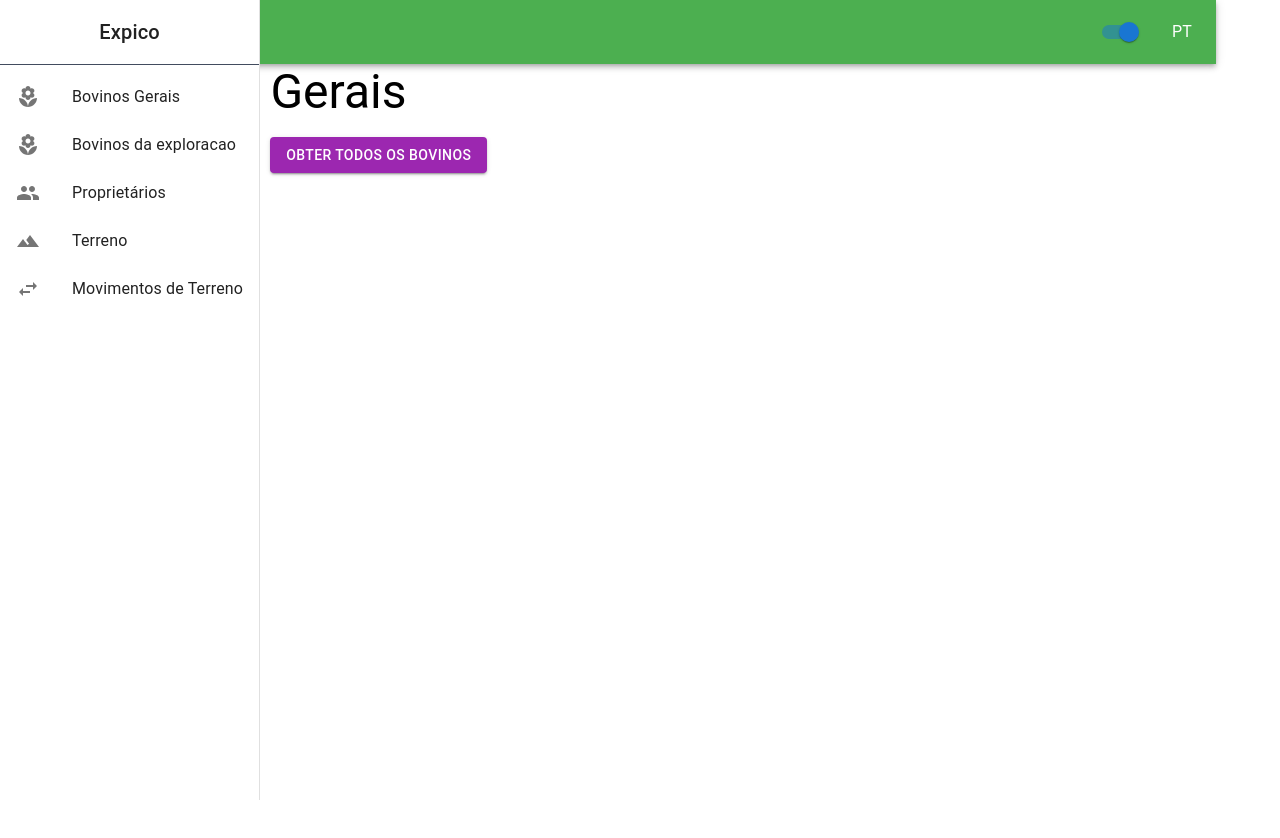
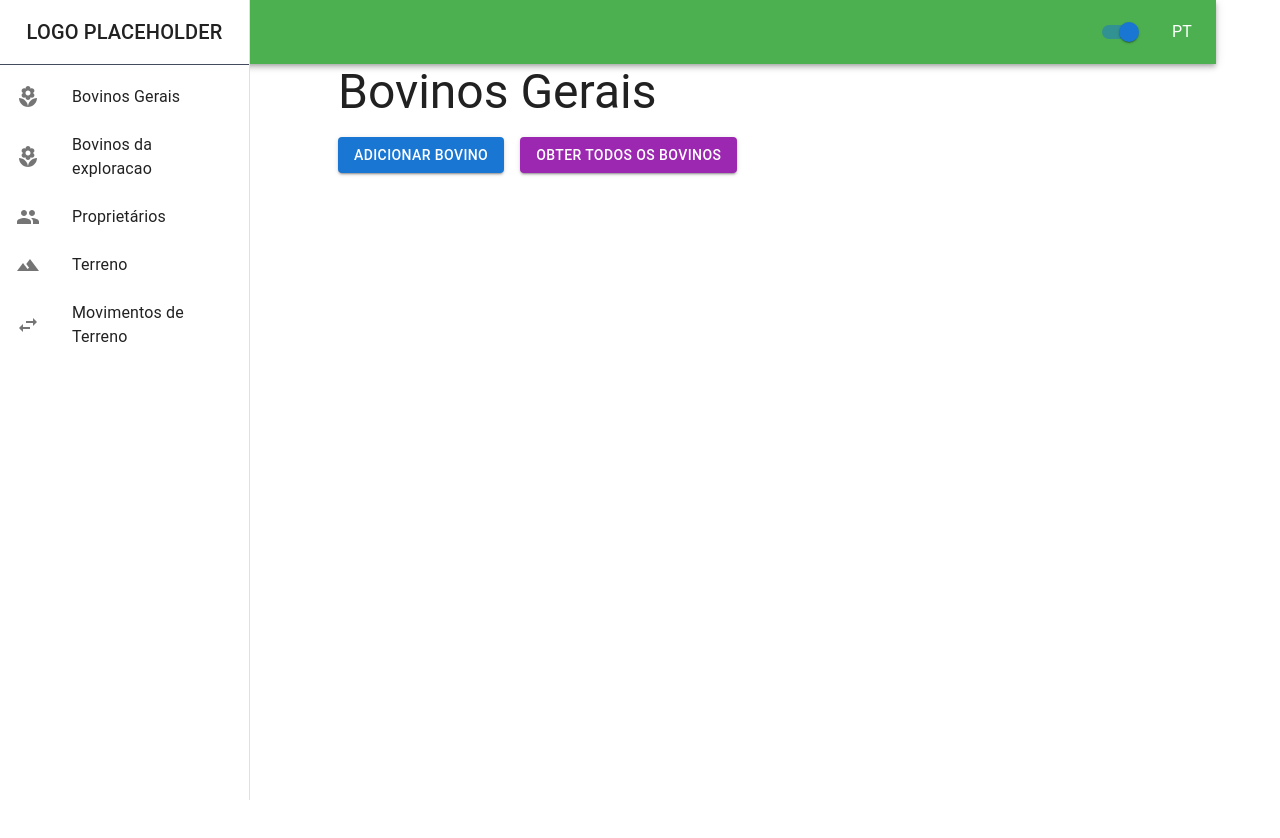
Before and after one commit to danielrjorge/expico, a React (Create React App) app in the folder frontend/: page / in a window 1280 px wide. Shown: the top 838 px of the page. Before the commit the page ends 800 px from the top, so only its background shows below. Built offline with nearby package versions, Linux system fonts and the light colour scheme.

Commit message:
added flex boxes to some components, continued imporoving the frontend. Removed unused artifacts from my previous attempt

```diff
--- a/frontend/src/App.js
+++ b/frontend/src/App.js
@@ -1,19 +1,25 @@
 import React from 'react';
 import { BrowserRouter as Router, Routes, Route } from 'react-router-dom';
-import { Container } from '@mui/material';
+import { Box, Container } from '@mui/material';
 import Main from './pages/Main';
 import AddBovine from './pages/AddBovine';
 import { LanguageProvider } from './contexts/LanguageContext';
+import CssBaseline from '@mui/material/CssBaseline';
+import CustomAppBar from './components/CustomAppbar';
 
 const App = () => (
   <LanguageProvider>
+    <CssBaseline />
     <Router>
       <Container>
+        <Box sx={{display:"flex", flexDirection: "column"}}>
+        <CustomAppBar />
         <Routes>
           <Route path="/" element={<Main />} />
           <Route path="/add-bovine" element={<AddBovine />} />
           {/* Define other routes here */}
         </Routes>
+        </Box>
       </Container>
     </Router>
   </LanguageProvider>
--- a/frontend/src/components/CustomAppbar.js
+++ b/frontend/src/components/CustomAppbar.js
@@ -8,6 +8,7 @@ const CustomAppBar = () => {
     const { language } = useLanguage();
 
     return (
+      <Box sx={{display: "flex", flexDirection: "column"}}>
         <AppBar position="static" sx={{ backgroundColor: language === 'en' ? 'default' : '#4caf50' }}>
         <Toolbar>
           <Typography variant="h6" sx={{ flexGrow: 1 }}>
@@ -18,6 +19,7 @@ const CustomAppBar = () => {
           </Box>
         </Toolbar>
       </AppBar>
+      </Box>
     );
   };
 
--- a/frontend/src/components/Sidebar.js
+++ b/frontend/src/components/Sidebar.js
@@ -4,11 +4,9 @@ import CowIcon from '@mui/icons-material/LocalFlorist';
 import OwnerIcon from '@mui/icons-material/People';
 import LandIcon from '@mui/icons-material/Terrain';
 import MovementIcon from '@mui/icons-material/SwapHoriz';
-import useStyles from '../styles/sidebarStyles';
 import { useLanguage } from '../contexts/LanguageContext';
 
 const Sidebar = ({ onSelect }) => {
-  const classes = useStyles();
   const { translations } = useLanguage();
 
   const menuItems = [
@@ -19,25 +17,29 @@ const Sidebar = ({ onSelect }) => {
     { key: 'landMovements', icon: <MovementIcon />, text: translations.landMovements },
   ];
 
+  const drawerWidth = 250;
+
   return (
+
     <Drawer
       variant="permanent"
-      className={classes.drawer}
-      classes={{
-        paper: classes.drawerPaper,
-      }}
+      sx={{
+          width: drawerWidth,
+          flexShrink: 0,
+          [`& .MuiDrawer-paper`]: { width: drawerWidth, boxSizing: 'border-box' },
+        }}
     >
       <Box sx={{ display: 'flex', alignItems: 'center', justifyContent: 'center', padding: 2 }}>
-        <Typography variant="h6" className={classes.expicoText}>
-          Expico
+        <Typography variant="h6">
+          LOGO PLACEHOLDER
         </Typography>
       </Box>
       <Divider sx={{ backgroundColor: '#4B566B' }} />
       <List>
         {menuItems.map((item) => (
-          <ListItemButton key={item.key} onClick={() => onSelect(item.key)} className={classes.listItem}>
-            <ListItemIcon className={classes.listItemIcon}>{item.icon}</ListItemIcon>
-            <ListItemText primary={item.text} className={classes.listItemText} />
+          <ListItemButton key={item.key} onClick={() => onSelect(item.key)}>
+            <ListItemIcon >{item.icon}</ListItemIcon>
+            <ListItemText primary={item.text} />
           </ListItemButton>
         ))}
       </List>
--- a/frontend/src/pages/AddBovine.js
+++ b/frontend/src/pages/AddBovine.js
@@ -10,7 +10,6 @@ import {
 } from "@mui/material";
 import { useNavigate } from "react-router-dom";
 import { addBovine } from "../services/api/api";
-import CustomAppBar from "../components/CustomAppbar";
 import { useLanguage } from "../contexts/LanguageContext";
 const AddBovine = () => {
   const navigate = useNavigate();
@@ -25,6 +24,8 @@ const AddBovine = () => {
   const [mothersCode, setMothersCode] = useState("");
   const [fathersCode, setFathersCode] = useState("");
   const [lastKnownOwnerNif, setLastKnownOwnerNif] = useState(0);
+
+  const [errorDate, setErrorDate] = useState(false);
 
   const [alert, setAlert] = useState({ type: "", message: "" });
 
@@ -86,22 +87,37 @@ const AddBovine = () => {
     },
   ];
 
+  const today = new Date();
+
+  const handleErrorDate = () => {
+    setErrorDate(new Date(bovineBirthDate) >= today);
+  }
+
   const handleSubmit = async (e) => {
     e.preventDefault();
     try {
       const data = {
-        bovineCode: bovineCode,
-        bovineBreed: bovineBreed,
-        bovineColor: bovineColor,
-        bovineGender: bovineGender,
-        bovineBirthDate: bovineBirthDate,
-        bovineStatus: bovineStatus,
-        bovineName: bovineName,
-        mothersCode: mothersCode,
-        fathersCode: fathersCode,
-        lastKnownOwnerNif: lastKnownOwnerNif,
+        'bovineCode': bovineCode,
+        'bovineBreed': bovineBreed,
+        'bovineColor': bovineColor,
+        'bovineGender': bovineGender,
+        'bovineBirthDate': bovineBirthDate,
+        'bovineStatus': bovineStatus,
+        'bovineName': bovineName,
+        'mothersCode': mothersCode,
+        'fathersCode': fathersCode,
+        'lastKnownOwnerNif': lastKnownOwnerNif,
       };
-      const response = await addBovine(data);
+
+      if (errorDate) {
+        setAlert({
+          type: "warning",
+          message: "Birth date is incorrect!",
+        });
+        return;
+      }
+
+      await addBovine(data);
       setAlert({
         type: "success",
         message: translations.bovineAddedSuccessfully,
@@ -114,7 +130,6 @@ const AddBovine = () => {
 
   return (
     <Container>
-      <CustomAppBar />
       <Box sx={{ mt: 3 }}>
         <Typography variant="h4" gutterBottom>
           {translations.addBovine}
@@ -219,13 +234,16 @@ const AddBovine = () => {
             <TextField
               label={translations.bovineBirthDate}
               name={translations.bovineBirthDate}
-              value={bovineBirthDate}
+              defaultValue=""
               onChange={(e) => {
                 setBovineBirthDate(e.target.value);
+                handleErrorDate();
               }}
               fullWidth
               InputLabelProps={{ shrink: true }}
               required
+              error = {errorDate}
+              helperText= { errorDate ? "The date you entered is invalid!" : "" }
               type="date"
               sx={{ mb: 2 }}
             />
--- a/frontend/src/pages/Main.js
+++ b/frontend/src/pages/Main.js
@@ -2,8 +2,8 @@ import React, { useState } from 'react';
 import { Container, Box, Typography, Button } from '@mui/material';
 import Sidebar from '../components/Sidebar';
 import { useLanguage } from '../contexts/LanguageContext';
-import CustomAppBar from '../components/CustomAppbar';
 import { useNavigate } from 'react-router-dom';
+import CssBaseline from "@mui/material/CssBaseline";
 
 const Main = () => {
 
@@ -72,7 +72,7 @@ const Main = () => {
 
   return (
     <Box sx={{ display: 'flex', flexDirection: 'column', height: '100vh' }}>
-      <CustomAppBar />
+      <CssBaseline />
       <Box sx={{ display: 'flex', flex: 1 }}>
         <Sidebar onSelect={setSelectedItem} />
         <Container>
--- a/frontend/src/styles/sidebarStyles.js
+++ /dev/null
@@ -1,39 +0,0 @@
-import { styled } from '@mui/material/styles';
-import { createTheme } from '@mui/material/styles';
-
-const theme = createTheme();
-
-const drawerWidth = 240;
-
-const useStyles = styled(() => ({
-  sidebar: {
-    width: drawerWidth,
-    flexShrink: 0,
-    backgroundColor: '#2E3B55', // Dark background for contrast
-    color: '#FFFFFF',
-  },
-  drawerPaper: {
-    width: drawerWidth,
-    backgroundColor: '#2E3B55', // Dark background for contrast
-    color: '#FFFFFF',
-    borderRight: 'none',
-    boxShadow: '2px 0 5px rgba(0, 0, 0, 0.1)',
-  },
-  listItem: {
-    '&:hover': {
-      backgroundColor: '#3E4B69',
-    },
-  },
-  listItemText: {
-    color: '#FFFFFF',
-  },
-  listItemIcon: {
-    color: '#FFFFFF',
-  },
-  expicoText: {
-    color: '#FFFFFF',
-    fontWeight: 'bold',
-  },
-}));
-
-export default useStyles;
```
